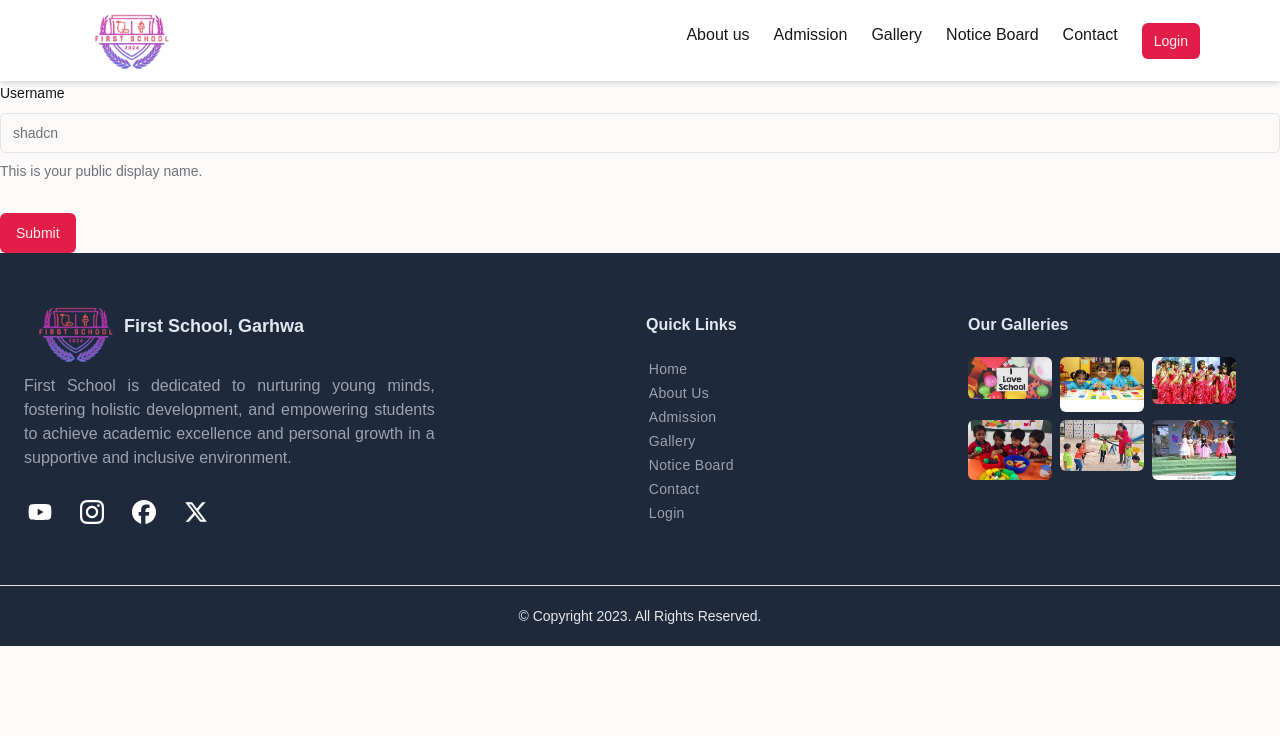
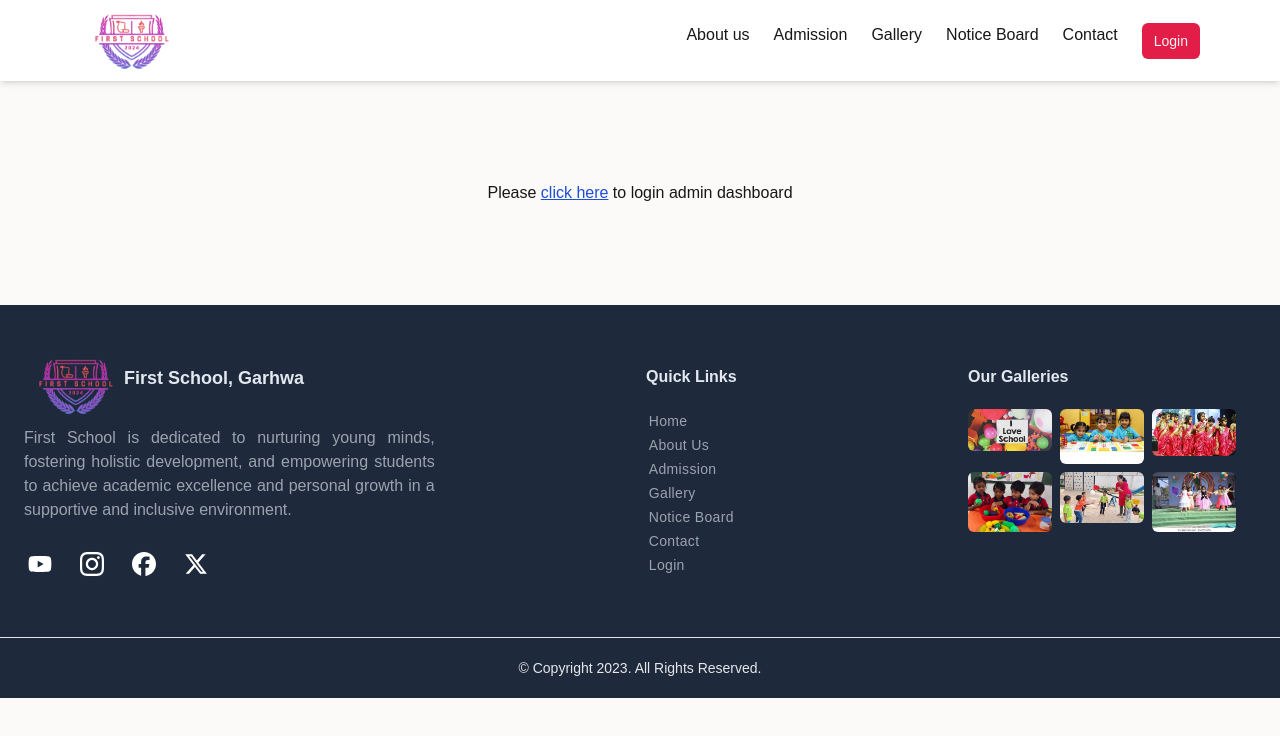
Before and after one commit to umesh37kr/firstschool-ui, a Next.js app: page /login in a window 1280 px wide. Shown: the top 736 px of the page. Built offline with nearby package versions, Linux system fonts and the light colour scheme.

Commit message:
add link for admin dashboard

```diff
--- a/src/app/login/page.jsx
+++ b/src/app/login/page.jsx
@@ -1,59 +1,21 @@
-"use client";
 import React from "react";
-import { zodResolver } from "@hookform/resolvers/zod";
-import { useForm } from "react-hook-form";
-import { z } from "zod";
-import { Button } from "@/components/ui/button";
-import {
-  Form,
-  FormControl,
-  FormDescription,
-  FormField,
-  FormItem,
-  FormLabel,
-  FormMessage,
-} from "@/components/ui/form";
-import { Input } from "@/components/ui/input";
-
-const formSchema = z.object({
-  username: z.string().min(2, {
-    message: "Username must be at least 2 characters.",
-  }),
-});
+import Link from "next/link";
 
 const Login = () => {
-  // 1. Define your form.
-  const form = useForm({
-    resolver: zodResolver(formSchema),
-    defaultValues: {
-      username: "",
-    },
-  });
-  const onSubmit = () => {
-    alert("form submitted..");
-  };
   return (
-    <Form {...form}>
-      <form onSubmit={form.handleSubmit(onSubmit)} className="space-y-8">
-        <FormField
-          control={form.control}
-          name="username"
-          render={({ field }) => (
-            <FormItem>
-              <FormLabel>Username</FormLabel>
-              <FormControl>
-                <Input placeholder="shadcn" {...field} />
-              </FormControl>
-              <FormDescription>
-                This is your public display name.
-              </FormDescription>
-              <FormMessage />
-            </FormItem>
-          )}
-        />
-        <Button type="submit">Submit</Button>
-      </form>
-    </Form>
+    <div className="flex justify-center items-center h-56">
+      <h1>
+        Please{" "}
+        <Link
+          target="_blank"
+          href={"http://localhost:5173/login"}
+          className="text-blue-700 underline"
+        >
+          click here
+        </Link>{" "}
+        to login admin dashboard
+      </h1>
+    </div>
   );
 };
 export default Login;
```
